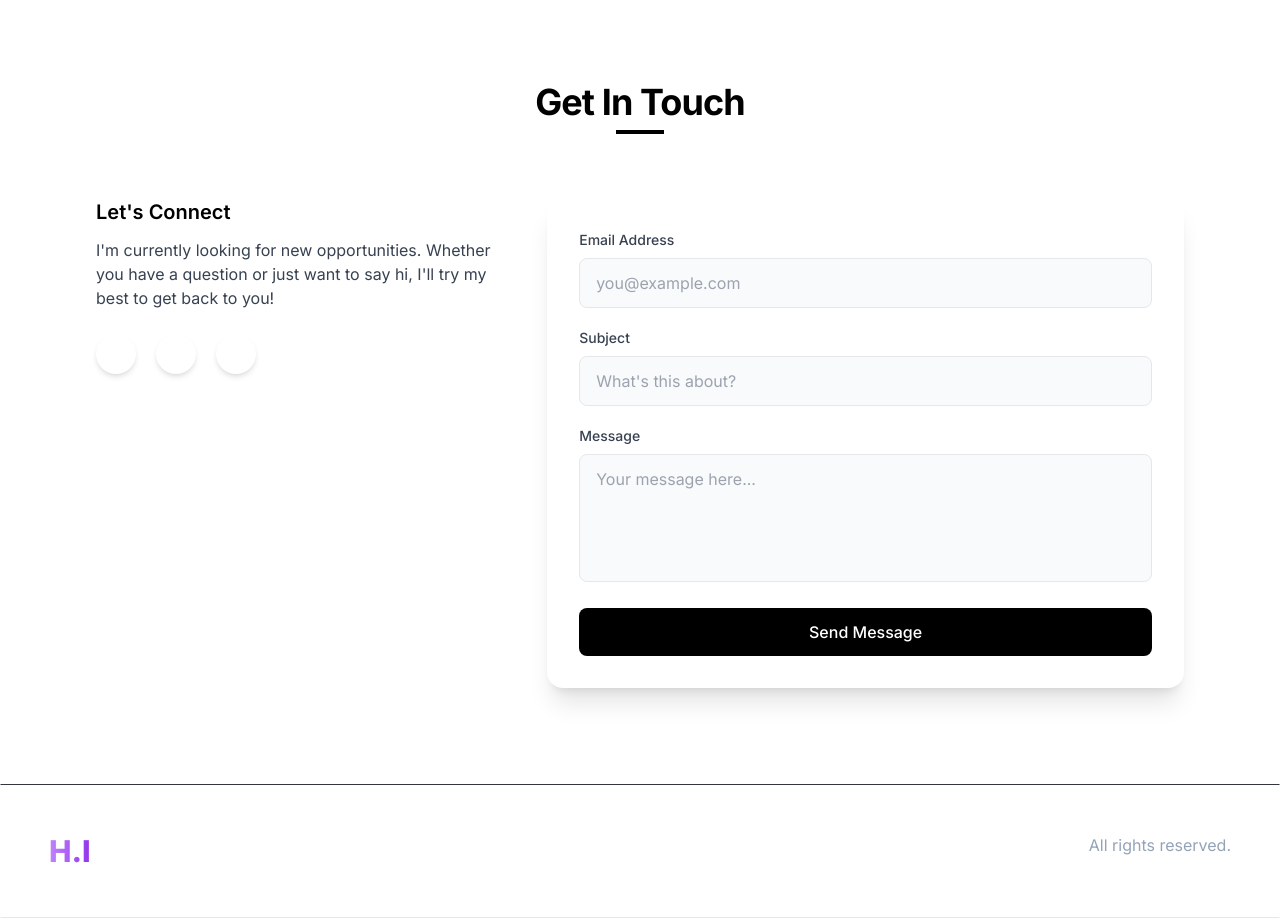
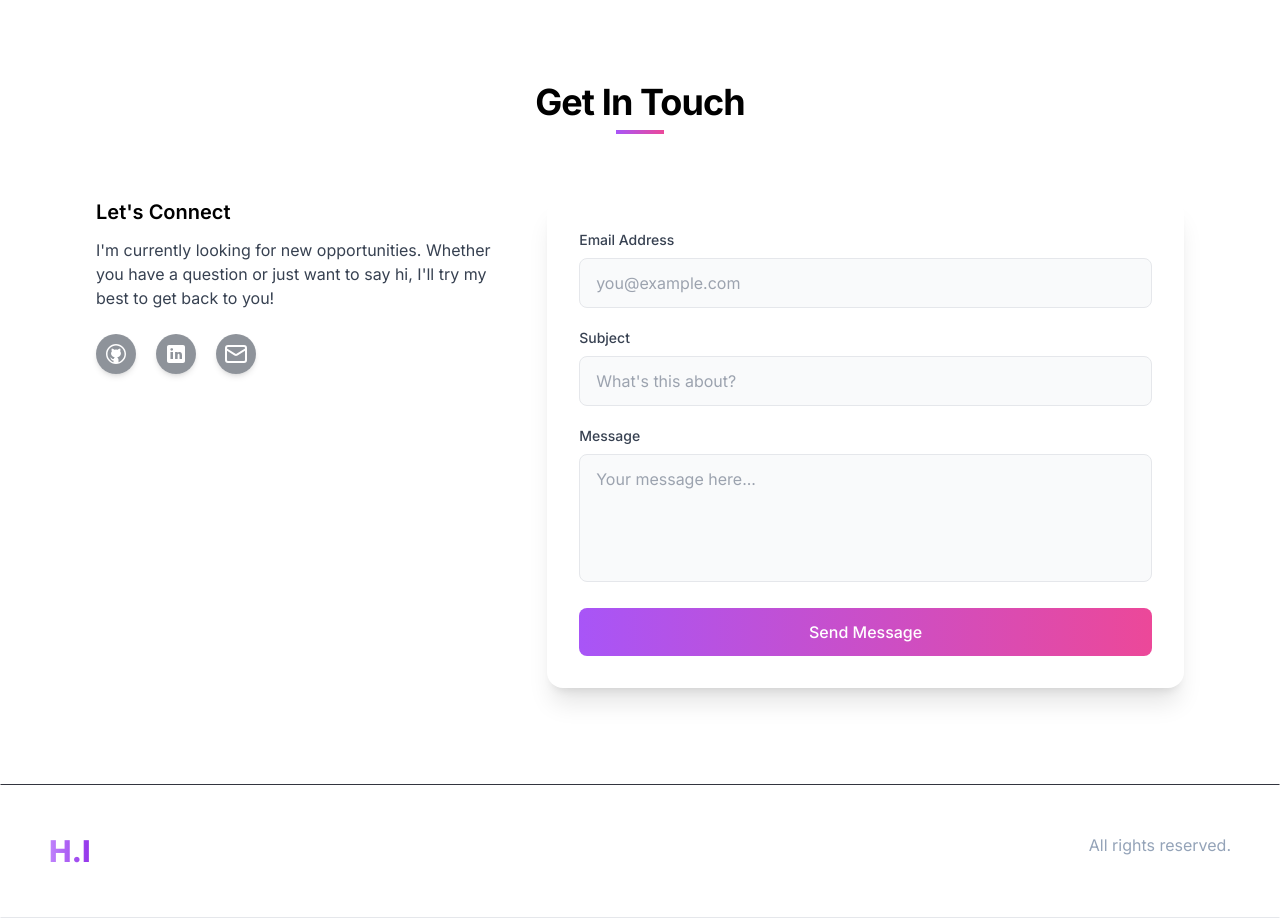
Before and after one commit to hopeifeanyi1/portfolio, a Next.js app: page / in a window 1280 px wide. Shown: the part 4040-4958 px from the top of the page. Built offline with nearby package versions, Linux system fonts and the light colour scheme.

Commit message:
minor changes

```diff
--- a/src/app/components/AboutSection.jsx
+++ b/src/app/components/AboutSection.jsx
@@ -46,7 +46,7 @@ const TAB_DATA = [
     content: (
       <div className="w-full">
         <Carousel className="w-full">
-          <CarouselContent>
+          <CarouselContent className='md:w-auto w-[97vw]'>
             <CarouselItem>
               <a href='https://learn.microsoft.com/api/credentials/share/en-us/HopeIFEANYI/3B11AE95D51C7AD?sharingId=B4D7060416A0FE6B' className='hover:opacity-90 block'>
                 <div className="bg-gray-50 dark:bg-gray-800/50 p-6 rounded-xl text-center">
--- a/src/app/components/EmailSection.jsx
+++ b/src/app/components/EmailSection.jsx
@@ -102,7 +102,7 @@ const EmailSection = () => {
         className="mb-16 text-center"
       >
         <h2 className="text-3xl md:text-4xl font-bold tracking-tight mb-2">Get In Touch</h2>
-        <div className="h-1 w-12 bg-black mx-auto"></div>
+        <div className="h-1 w-12 bg-gradient-to-r from-purple-500 to-pink-500 mx-auto"></div>
       </motion.div>
 
       <div className="grid md:grid-cols-5 gap-10 items-start">
@@ -112,7 +112,7 @@ const EmailSection = () => {
         >
           <motion.div variants={itemVariants}>
             <h3 className="text-xl font-semibold mb-3">Let&apos;s Connect</h3>
-            <p className="text-gray-700 mb-6">
+            <p className="text-gray-700 dark:text-gray-300 mb-6">
               I&apos;m currently looking for new opportunities. Whether you have a question or just want to say hi, I&apos;ll try my best to get back to you!
             </p>
           </motion.div>
@@ -124,8 +124,9 @@ const EmailSection = () => {
             <motion.div
               variants={socialIconVariants}
               whileHover="hover"
+
             >
-              <Link href="https://github.com/hopeifeanyi1" className="block p-2 bg-white rounded-full shadow-md hover:shadow-lg transition-shadow">
+              <Link href="https://github.com/hopeifeanyi1" className="block p-2  bg-gray-800/50 rounded-full shadow-md hover:shadow-lg transition-shadow">
                 <Image src={GithubIcon} alt="Github Icon" width={24} height={24} />
               </Link>
             </motion.div>
@@ -134,7 +135,7 @@ const EmailSection = () => {
               variants={socialIconVariants}
               whileHover="hover"
             >
-              <Link href="https://www.linkedin.com/in/hope-ifeanyi" className="block p-2 bg-white rounded-full shadow-md hover:shadow-lg transition-shadow">
+              <Link href="https://www.linkedin.com/in/hope-ifeanyi" className="block p-2 bg-gray-800/50 rounded-full shadow-md hover:shadow-lg transition-shadow">
                 <Image src={LinkedinIcon} alt="Linkedin Icon" width={24} height={24} />
               </Link>
             </motion.div>
@@ -143,7 +144,7 @@ const EmailSection = () => {
               variants={socialIconVariants}
               whileHover="hover"
             >
-              <Link href="mailto:hopeifeanyi2@gmail.com" className="block p-2 bg-white rounded-full shadow-md hover:shadow-lg transition-shadow">
+              <Link href="mailto:hopeifeanyi2@gmail.com" className="block p-2 bg-gray-800/50 rounded-full shadow-md hover:shadow-lg transition-shadow">
                 <Image src={MailIcon} alt="Mail Icon" width={24} height={24} />
               </Link>
             </motion.div>
@@ -151,7 +152,7 @@ const EmailSection = () => {
         </motion.div>
 
         <motion.div
-          className="md:col-span-3 bg-white rounded-2xl shadow-xl p-6 md:p-8"
+          className="md:col-span-3 bg-white dark:bg-gray-800/50 rounded-2xl shadow-xl p-6 md:p-8"
           variants={itemVariants}
         >
           <form className="space-y-5" onSubmit={handleSubmit}>
@@ -160,7 +161,7 @@ const EmailSection = () => {
               animate={focused === "email" ? "focus" : "blur"}
               className="space-y-2"
             >
-              <label htmlFor="email" className="block text-sm font-medium text-gray-700">
+              <label htmlFor="email" className="block text-sm font-medium text-gray-700 dark:text-gray-300">
                 Email Address
               </label>
               <input
@@ -173,7 +174,7 @@ const EmailSection = () => {
                 onChange={handleChange}
                 onFocus={() => setFocused("email")}
                 onBlur={() => setFocused(null)}
-                className="w-full px-4 py-3 rounded-lg bg-gray-50 border border-gray-200 focus:outline-none transition-all"
+                className="w-full px-4 py-3 rounded-lg bg-gray-50 dark:bg-gray-700 border border-gray-200 dark:border-gray-600 focus:outline-none transition-all dark:text-white"
               />
             </motion.div>
 
@@ -182,7 +183,7 @@ const EmailSection = () => {
               animate={focused === "subject" ? "focus" : "blur"}
               className="space-y-2"
             >
-              <label htmlFor="subject" className="block text-sm font-medium text-gray-700">
+              <label htmlFor="subject" className="block text-sm font-medium text-gray-700 dark:text-gray-300">
                 Subject
               </label>
               <input
@@ -195,7 +196,7 @@ const EmailSection = () => {
                 onChange={handleChange}
                 onFocus={() => setFocused("subject")}
                 onBlur={() => setFocused(null)}
-                className="w-full px-4 py-3 rounded-lg bg-gray-50 border border-gray-200 focus:outline-none transition-all"
+                className="w-full px-4 py-3 rounded-lg bg-gray-50 dark:bg-gray-700 border border-gray-200 dark:border-gray-600 focus:outline-none transition-all dark:text-white"
               />
             </motion.div>
 
@@ -204,7 +205,7 @@ const EmailSection = () => {
               animate={focused === "message" ? "focus" : "blur"}
               className="space-y-2"
             >
-              <label htmlFor="message" className="block text-sm font-medium text-gray-700">
+              <label htmlFor="message" className="block text-sm font-medium text-gray-700 dark:text-gray-300">
                 Message
               </label>
               <textarea
@@ -216,7 +217,7 @@ const EmailSection = () => {
                 onChange={handleChange}
                 onFocus={() => setFocused("message")}
                 onBlur={() => setFocused(null)}
-                className="w-full px-4 py-3 rounded-lg bg-gray-50 border border-gray-200 focus:outline-none transition-all h-32 resize-none"
+                className="w-full px-4 py-3 rounded-lg bg-gray-50 dark:bg-gray-700 border border-gray-200 dark:border-gray-600 focus:outline-none transition-all h-32 resize-none dark:text-white"
               />
             </motion.div>
 
@@ -225,7 +226,7 @@ const EmailSection = () => {
               variants={buttonVariants}
               whileHover="hover"
               whileTap="tap"
-              className="w-full px-5 py-3 bg-black text-white font-medium rounded-lg transition-all"
+              className="w-full px-5 py-3 bg-gradient-to-r from-purple-500 to-pink-500 text-white font-medium rounded-lg transition-all"
             >
               {emailSubmitted ? "Message Sent!" : "Send Message"}
             </motion.button>
@@ -234,7 +235,7 @@ const EmailSection = () => {
               <motion.div
                 initial={{ opacity: 0, y: 10 }}
                 animate={{ opacity: 1, y: 0 }}
-                className="mt-3 flex items-center justify-center text-sm text-green-600"
+                className="mt-3 flex items-center justify-center text-sm text-green-600 dark:text-green-400"
               >
                 <svg className="w-4 h-4 mr-1.5" fill="currentColor" viewBox="0 0 20 20" xmlns="http://www.w3.org/2000/svg">
                   <path fillRule="evenodd" d="M10 18a8 8 0 100-16 8 8 0 000 16zm3.707-9.293a1 1 0 00-1.414-1.414L9 10.586 7.707 9.293a1 1 0 00-1.414 1.414l2 2a1 1 0 001.414 0l4-4z" clipRule="evenodd"></path>
```
